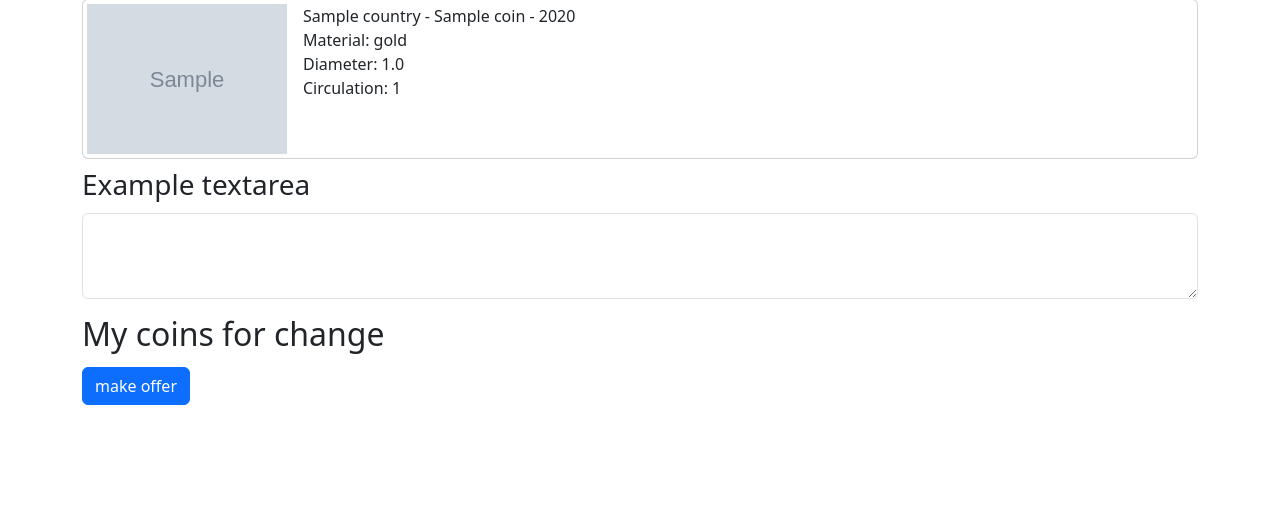
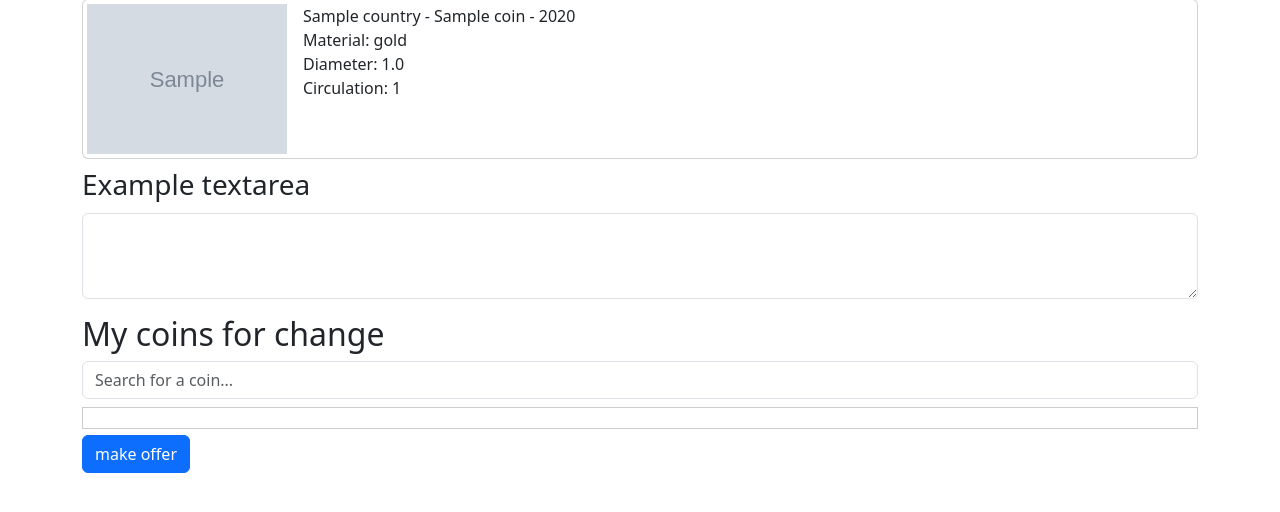
Before and after one commit to shopoigraem/collectohub_ps, a Django app: page /coin/1/offer/ in a window 1280 px wide. Shown: the part 177-689 px from the top of the page. Run offline with Django 5.2, Linux system fonts and the light colour scheme; tables that the repository leaves empty hold one stand-in row (values such as "Sample post"); grey boxes marked "Sample" are stand-in pictures; some libraries are stand-ins or nearby versions.

Commit message:
Оптимізація вибору монет при стовренні оферу

```diff
--- a/collectohub/coins/templates/coins/coin_make_offer.html
+++ b/collectohub/coins/templates/coins/coin_make_offer.html
@@ -36,17 +36,19 @@
             <textarea name="message" class="form-control" id="exampleFormControlTextarea1" rows="3"></textarea>
         </div>
         <h2> My coins for change </h2>
+        <!-- Поле пошуку -->
+        <input type="text" id="coinSearch" class="form-control mb-2" placeholder="Search for a coin...">
+
+        <div style="max-height: 400px; overflow-y: auto; border: 1px solid #ccc; padding: 10px;">
+            <div class="row">
                 {% for el in user.coins.all %}
+                    <div class="col-12 col-md-6 coin-item" data-name="{{ el }}">
                         <div class="card mb-1">
                             <div class="card-body p-1">
                                 <div class="d-flex gap-3">
                                     <input type="checkbox" name="coin_to_give_id" id="coin-{{el.id}}" value="{{el.id}}">
                                     <label class="d-flex gap-3 align-items-center" for="coin-{{el.id}}">
-                            {% if el.img_front %}
-                            <img src="{{ el.img_front.url }}" width="100">
-                            {% else %}
-                                no image
-                                {% endif %}
+                                        <img data-src="{{ el.img_front.url }}" width="100" class="lazy-load">
                                         <div class="d-flex flex-column">
                                             <div>{{ el }}</div>
                                             <div class="fs-6">Material: {{ el.material }}</div>
@@ -57,11 +59,40 @@
                                 </div>
                             </div>
                         </div>
+                    </div>
                 {% endfor %}
+            </div>
+        </div>
         <input type="hidden" name="coin_to_get_id" value="{{ coin.id }}">
         <div>
             <input class="btn btn-primary" type="submit" value="make offer">
         </div>
     </form>
 
+    <script>
+        document.addEventListener("DOMContentLoaded", function () {
+            const observer = new IntersectionObserver(entries => {
+                entries.forEach(entry => {
+                    if (entry.isIntersecting) {
+                        const img = entry.target;
+                        img.src = img.getAttribute("data-src");
+                        img.classList.remove("lazy-load");
+                        observer.unobserve(img);
+                    }
+                });
+            });
+
+            document.querySelectorAll(".lazy-load").forEach(img => observer.observe(img));
+
+            // Пошук по списку
+            document.getElementById("coinSearch").addEventListener("input", function () {
+                let filter = this.value.toLowerCase();
+                document.querySelectorAll(".coin-item").forEach(item => {
+                    let name = item.getAttribute("data-name").toLowerCase();
+                    item.style.display = name.includes(filter) ? "block" : "none";
+                });
+            });
+        });
+    </script>
+
 {% endblock %}
```
Lines whose indentation alone changed are shown as unchanged.
